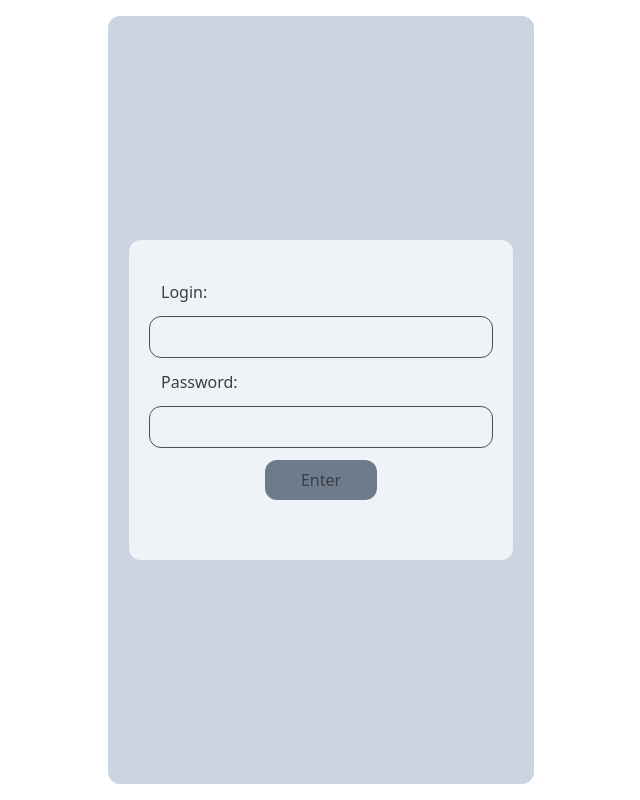
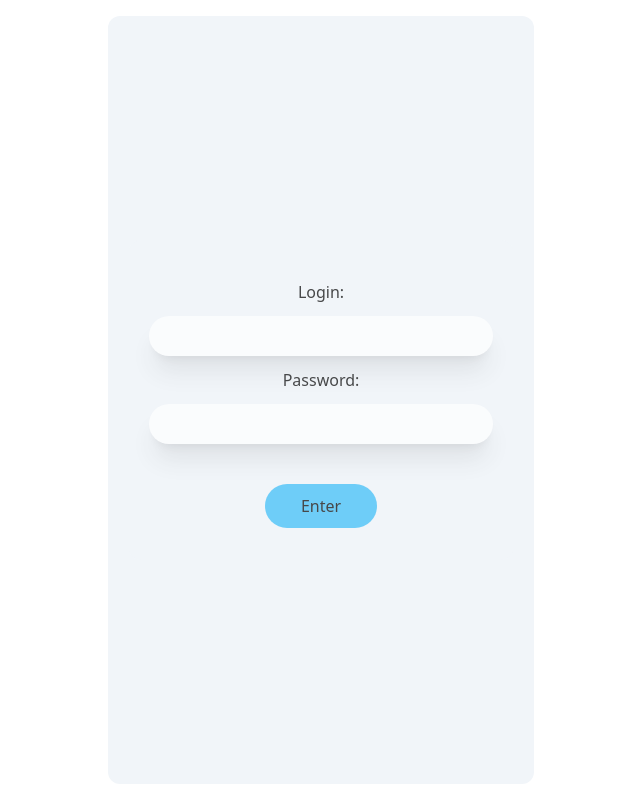
Before and after one commit to lacaz3tte/advisory, a React (Create React App) app: page / in a window 1280 px wide. Shown: the whole page, without its empty margins (319-959 px from the left). Built offline with nearby package versions, Linux system fonts and the light colour scheme; the HTML template or start-up script is replaced by a standard one.

Commit message:
Sixth commit

```diff
--- a/src/App.tsx
+++ b/src/App.tsx
@@ -49,7 +49,7 @@ const App = () => {
   }
 
   return(
-    <div className='absolute left-1/3 right-1/3 top-4 bottom-4 rounded-xl bg-slate-300'>
+    <div className='absolute left-1/3 right-1/3 top-4 bottom-4 rounded-xl bg-slate-100'>
       {toggleAutorisation
       ?
       <Autentification update={updateToken} jwt={jwtToken} updateId={updateId} toggle={toggle}></Autentification>
--- a/src/components/Autentification.tsx
+++ b/src/components/Autentification.tsx
@@ -68,16 +68,16 @@ const Autentification = ({update,jwt,updateId,toggle}:IData) => {
             <></>
             :
         <div className=' absolute items-center justify-center flex opacity-70 top-0 bottom-0 left-0 right-0 z-10 rounded-xl'>
-            <div className='h-80 w-96 bg-white rounded-xl justify-between items-center'>
+            <div className='h-80 w-96 bg-slate-100 rounded-xl justify-between items-center'>
                 <div className='m-5'>
-                    <p className='m-3 mt-10'>Login:</p>
-                    <input type='text' className='w-full p-2 inline-block border-gray-900 bg-transparent border placeholder-stone-900 rounded-xl focus:outline-none'
+                    <p className='m-3 mt-10 text-center'>Login:</p>
+                    <input type='text' className='w-full p-2 inline-block shadow-xl bg-white placeholder-stone-900 rounded-3xl focus:outline-none'
                     value={name} onChange={(text)=>{setName(text.target.value)}}></input>
-                    <p className='m-3'>Password:</p>
-                    <input type='text' className='w-full p-2 border-gray-900 bg-transparent border placeholder-stone-900 rounded-xl focus:outline-none'
+                    <p className='m-3 text-center'>Password:</p>
+                    <input type='text' className='w-full p-2 placeholder-stone-900 bg-white shadow-xl rounded-3xl focus:outline-none'
                     value={password} onChange={(text)=>{setPassword(text.target.value)}}></input>
-                    <div className='w-fill h-16 flex justify-center'>
-                        <button className='bg-slate-600 m-3 w-28 rounded-xl' onClick={()=>{autorise()}}>Enter</button>
+                    <div className='w-fill h-24 flex justify-center'>
+                        <button className='bg-sky-400 m-3 mt-10 w-28 rounded-3xl' onClick={()=>{autorise()}}>Enter</button>
                     </div>
                 </div>
             </div>
--- a/src/components/Input.tsx
+++ b/src/components/Input.tsx
@@ -37,18 +37,18 @@ const Input = ({jwt,addMessage,toggleHistory,toggleUserData,id}:IData) => {
   }
 
   return(
-    <div className='absolute bottom-0 right-0 left-0'>
-      <div className='flex justify-between items-center h-14 m-3 bg-slate-400 rounded-xl border border-gray-900 '>
+    <div className='absolute bottom-0 right-0 left-0 '>
+      <div className='flex justify-between items-center h-14 m-3 bg-slate-100 rounded-xl '>
           <button className='m-5 hover:text-slate-800'>{paperClip}</button>
           <input type='text' value={text} onChange={(text)=>{setText(text.target.value)}}
-              className='w-full p-2 border-gray-900 bg-transparent border placeholder-stone-900 rounded-xl focus:outline-none' placeholder='Введите сообщение...'></input>
+              className='w-full p-2 bg-white placeholder-stone-900 rounded-xl focus:outline-none' placeholder='Введите сообщение...'></input>
           <button className='m-5 hover:text-slate-800' onClick={()=>{sendMassage()}}>{send}</button>
       </div>
       <div className='flex m-3'>
-          <button className='bg-slate-400 w-1/2 p-1 m-1 rounded-xl border border-gray-900' onClick={()=>{toggleHistory()}}>
+          <button className='bg-sky-400 w-1/2 p-1 m-1 rounded-3xl text-white ' onClick={()=>{toggleHistory()}}>
             История сообщений
           </button>
-          <button className='bg-slate-400 w-1/2 p-1 m-1 rounded-xl border border-gray-900' onClick={()=>{toggleUserData()}}>
+          <button className='bg-sky-400 w-1/2 p-1 m-1 rounded-3xl text-white ' onClick={()=>{toggleUserData()}}>
             Данные пользователя
           </button>
       </div>
--- a/src/components/Message.tsx
+++ b/src/components/Message.tsx
@@ -8,7 +8,7 @@ const Message = ({message}:IMessage) => {
   return(
     <>
         <div className='flex justify-end'>
-            <div className='flex m-3 bg-slate-400 rounded-3xl max-w-lg p-2 '>
+            <div className='flex m-5 bg-white shadow-xl rounded-3xl max-w-lg p-4 '>
                 <p className='pr-2'>{message}</p>
             </div>
         </div>
--- a/src/components/UserData.tsx
+++ b/src/components/UserData.tsx
@@ -48,24 +48,27 @@ const UserData = ({jwt,toggle}:IData) => {
 
 
   return(
-    <div className=' absolute items-center justify-center flex top-0 bottom-0 left-0 right-0 z-10 rounded-xl'>
-        <div className='h-auto w-96 bg-white rounded-xl justify-between items-center '>
-                <div className='m-5'>
+    <div className=' absolute items-center justify-center flex top-0 bottom-0 left-0 right-0 z-10 bg-white rounded-xl'>
+        <div className='h-auto w-96 bg-slate-100 rounded-xl justify-between items-center '>
+                <div className='m-5 '>
                     <p className='m-3'>Icon:</p>
-                    <input type='text' className='w-full p-2 inline-block border-gray-900 bg-transparent border placeholder-stone-900 rounded-xl focus:outline-none'
+                    <input type='text' className='w-full p-2 inline-block shadow-xl bg-white placeholder-stone-900 rounded-3xl focus:outline-none'
                     value={data.avatar} onChange={(text)=>{setData({...data,avatar:text.target.value})}}></input>
                     <p className='m-3'>Name:</p>
-                    <input type='text' className='w-full p-2 border-gray-900 bg-transparent border placeholder-stone-900 rounded-xl focus:outline-none'
+                    <input type='text' className='w-full p-2 shadow-xl bg-white placeholder-stone-900 rounded-3xl focus:outline-none'
                     value={data.name} onChange={(text)=>{setData({...data,name:text.target.value})}}></input>
                     <p className='m-3'>Surname:</p>
-                    <input type='text' className='w-full p-2 border-gray-900 bg-transparent border placeholder-stone-900 rounded-xl focus:outline-none'
+                    <input type='text' className='w-full p-2 shadow-xl bg-white placeholder-stone-900 rounded-3xl focus:outline-none'
                     value={data.surname} onChange={(text)=>{setData({...data,surname:text.target.value})}}></input>
                     <p className='m-3'>Middlename:</p>
-                    <input type='text' className='w-full p-2 border-gray-900 bg-transparent border placeholder-stone-900 rounded-xl focus:outline-none'
+                    <input type='text' className='w-full p-2 shadow-xl bg-white placeholder-stone-900 rounded-3xl focus:outline-none'
                     value={data.middleName} onChange={(text)=>{setData({...data,middleName:text.target.value})}}></input>
                     <div className='w-fill h-16 flex justify-center'>
-                        <button className='bg-slate-400 m-3 w-28 rounded-xl' onClick={()=>{sendData()}}>Confirm</button>
-                        <button className='bg-slate-400 m-3 w-28 rounded-xl' onClick={()=>{toggle()}}>Cancel</button>
+                        <button className='bg-sky-400 m-3 w-28 rounded-3xl text-white' onClick={()=>{
+                            sendData()
+                            toggle()
+                        }}>Confirm</button>
+                        <button className='bg-sky-400 m-3 w-28 rounded-3xl text-white' onClick={()=>{toggle()}}>Cancel</button>
                     </div>
                 </div>
             </div>
--- a/src/components/svg.tsx
+++ b/src/components/svg.tsx
@@ -1,3 +1,3 @@
-export const paperClip = <svg className="h-6 w-6"  viewBox="0 0 24 24"  fill="none"  stroke="currentColor"  strokeWidth="2"  strokeLinecap="round"  strokeLinejoin="round">  <path d="M21.44 11.05l-9.19 9.19a6 6 0 0 1-8.49-8.49l9.19-9.19a4 4 0 0 1 5.66 5.66l-9.2 9.19a2 2 0 0 1-2.83-2.83l8.49-8.48" /></svg>
+export const paperClip = <svg className="h-6 w-6 text-blue-500"  viewBox="0 0 24 24"  fill="none"  stroke="currentColor"  strokeWidth="2"  strokeLinecap="round"  strokeLinejoin="round">  <path d="M21.44 11.05l-9.19 9.19a6 6 0 0 1-8.49-8.49l9.19-9.19a4 4 0 0 1 5.66 5.66l-9.2 9.19a2 2 0 0 1-2.83-2.83l8.49-8.48" /></svg>
 
-export const send = <svg className="h-6 w-6 "  viewBox="0 0 24 24"  fill="none"  stroke="currentColor"  strokeWidth="2"  strokeLinecap="round"  strokeLinejoin="round">  <line x1="22" y1="2" x2="11" y2="13" />  <polygon points="22 2 15 22 11 13 2 9 22 2" /></svg>
+export const send = <svg className="h-6 w-6 text-blue-500"  viewBox="0 0 24 24"  fill="none"  stroke="currentColor"  strokeWidth="2"  strokeLinecap="round"  strokeLinejoin="round">  <line x1="22" y1="2" x2="11" y2="13" />  <polygon points="22 2 15 22 11 13 2 9 22 2" /></svg>
```
Also changed, not shown: public/logo2.png (added).
